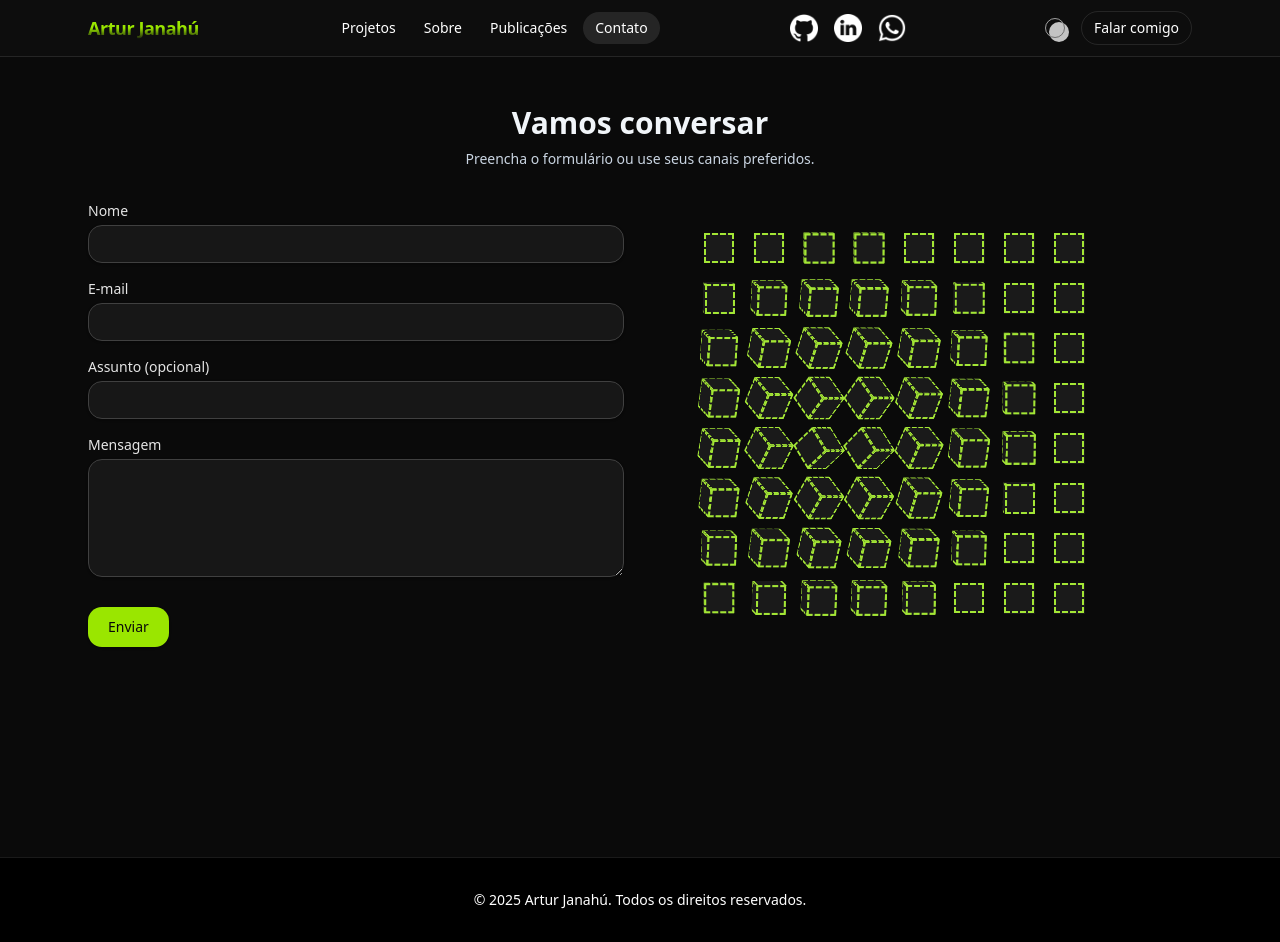
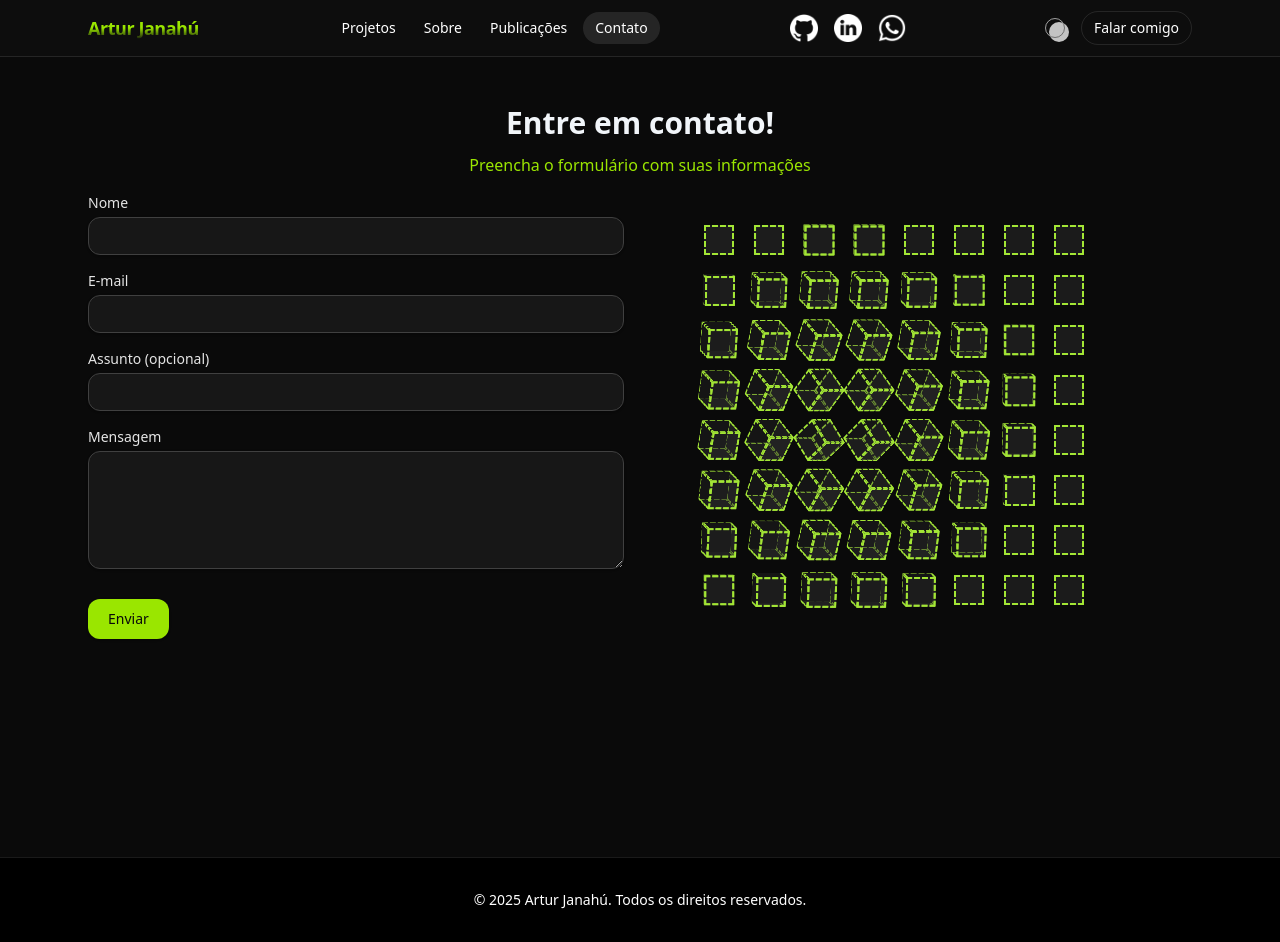
Before and after one commit to tuca-janahu/portfolio-react, a React (Vite) app in the folder my-portfolio/: page /contact in a window 1280 px wide. Built offline with nearby package versions, Linux system fonts and the light colour scheme.

Commit message:
feat: formsection

```diff
--- a/my-portfolio/src/index.css
+++ b/my-portfolio/src/index.css
@@ -4,26 +4,3 @@
 @import "./styles/tokens.css";
 
 @custom-variant dark (&:is(.dark *));
-
-@layer base {
-  :root { --brand: var(--color-amber-500); --accent: var(--color-teal-500); }
-  .dark { --brand: var(--color-amber-400); --accent: var(--color-teal-400); }
-}
-
-@theme inline { --radius-sm: calc(var(--radius) - 4px); --radius-md: calc(var(--radius) - 2px); --radius-lg: var(--radius); --radius-xl: calc(var(--radius) + 4px); --color-background: var(--background); --color-foreground: var(--foreground); --color-card: var(--card); --color-card-foreground: var(--card-foreground); --color-popover: var(--popover); --color-popover-foreground: var(--popover-foreground); --color-primary: var(--primary); --color-primary-foreground: var(--primary-foreground); --color-secondary: var(--secondary); --color-secondary-foreground: var(--secondary-foreground); --color-muted: var(--muted); --color-muted-foreground: var(--muted-foreground); --color-accent: var(--accent); --color-accent-foreground: var(--accent-foreground); --color-destructive: var(--destructive); --color-border: var(--border); --color-input: var(--input); --color-ring: var(--ring); --color-chart-1: var(--chart-1); --color-chart-2: var(--chart-2); --color-chart-3: var(--chart-3); --color-chart-4: var(--chart-4); --color-chart-5: var(--chart-5); --color-sidebar: var(--sidebar); --color-sidebar-foreground: var(--sidebar-foreground); --color-sidebar-primary: var(--sidebar-primary); --color-sidebar-primary-foreground: var(--sidebar-primary-foreground); --color-sidebar-accent: var(--sidebar-accent); --color-sidebar-accent-foreground: var(--sidebar-accent-foreground); --color-sidebar-border: var(--sidebar-border); --color-sidebar-ring: var(--sidebar-ring);
-}
-
-:root { --radius: 0.625rem; --background: oklch(1 0 0); --foreground: oklch(0.145 0 0); --card: oklch(1 0 0); --card-foreground: oklch(0.145 0 0); --popover: oklch(1 0 0); --popover-foreground: oklch(0.145 0 0); --primary: oklch(0.205 0 0); --primary-foreground: oklch(0.985 0 0); --secondary: oklch(0.97 0 0); --secondary-foreground: oklch(0.205 0 0); --muted: oklch(0.97 0 0); --muted-foreground: oklch(0.556 0 0); --accent: oklch(0.97 0 0); --accent-foreground: oklch(0.205 0 0); --destructive: oklch(0.577 0.245 27.325); --border: oklch(0.922 0 0); --input: oklch(0.922 0 0); --ring: oklch(0.708 0 0); --chart-1: oklch(0.646 0.222 41.116); --chart-2: oklch(0.6 0.118 184.704); --chart-3: oklch(0.398 0.07 227.392); --chart-4: oklch(0.828 0.189 84.429); --chart-5: oklch(0.769 0.188 70.08); --sidebar: oklch(0.985 0 0); --sidebar-foreground: oklch(0.145 0 0); --sidebar-primary: oklch(0.205 0 0); --sidebar-primary-foreground: oklch(0.985 0 0); --sidebar-accent: oklch(0.97 0 0); --sidebar-accent-foreground: oklch(0.205 0 0); --sidebar-border: oklch(0.922 0 0); --sidebar-ring: oklch(0.708 0 0);
-}
-
-.dark { --background: oklch(0.145 0 0); --foreground: oklch(0.985 0 0); --card: oklch(0.205 0 0); --card-foreground: oklch(0.985 0 0); --popover: oklch(0.205 0 0); --popover-foreground: oklch(0.985 0 0); --primary: oklch(0.922 0 0); --primary-foreground: oklch(0.205 0 0); --secondary: oklch(0.269 0 0); --secondary-foreground: oklch(0.985 0 0); --muted: oklch(0.269 0 0); --muted-foreground: oklch(0.708 0 0); --accent: oklch(0.269 0 0); --accent-foreground: oklch(0.985 0 0); --destructive: oklch(0.704 0.191 22.216); --border: oklch(1 0 0 / 10%); --input: oklch(1 0 0 / 15%); --ring: oklch(0.556 0 0); --chart-1: oklch(0.488 0.243 264.376); --chart-2: oklch(0.696 0.17 162.48); --chart-3: oklch(0.769 0.188 70.08); --chart-4: oklch(0.627 0.265 303.9); --chart-5: oklch(0.645 0.246 16.439); --sidebar: oklch(0.205 0 0); --sidebar-foreground: oklch(0.985 0 0); --sidebar-primary: oklch(0.488 0.243 264.376); --sidebar-primary-foreground: oklch(0.985 0 0); --sidebar-accent: oklch(0.269 0 0); --sidebar-accent-foreground: oklch(0.985 0 0); --sidebar-border: oklch(1 0 0 / 10%); --sidebar-ring: oklch(0.556 0 0);
-}
-
-@layer base {
-  * {
-    @apply border-border outline-ring/50;
-  }
-  body {
-    @apply bg-background text-foreground;
-  }
-}
--- a/my-portfolio/src/pages/Contact.tsx
+++ b/my-portfolio/src/pages/Contact.tsx
@@ -1,41 +1,14 @@
-import Form from "../components/Form";
-import Cubes from "../components/Cubes";
+
+import FormSection from "../sections/FormSection";
 
 function Contact() {
   return (
   <main className="min-h-dvh bg-white text-neutral-800 dark:bg-neutral-950 dark:text-slate-100">
-    <section className="mx-auto max-w-6xl px-4 sm:px-6 py-8 sm:py-12">
-        <div className="mb-8 text-center">
-          <h1 className="text-2xl sm:text-3xl font-semibold">Vamos conversar</h1>
-          <p className="mt-2 text-sm text-slate-600 dark:text-slate-300">
-            Preencha o formulário ou use seus canais preferidos.
-          </p>
-        </div>
-
-        <div className="grid gap-8 lg:grid-cols-2 items-start">
-          <div className="order-2 lg:order-1">
-            <Form />
-          </div>
-          <div className="order-1 lg:order-2 lg:self-start">   {/* sobe para o topo da célula direita */}
-      <div className="aspect-square w-fit h-fit">           {/* centraliza o Cubes */}
-                  <Cubes
-                    gridSize={8}          // mais células
-                    cellGap={20}            // espaçamento entre cubos
-                    maxAngle={60}
-                    cubeSize={30}          // tamanho do cubo
-                    radius={4}
-                    borderStyle="2px dashed #a3e635" // lime-400
-                    faceColor="#1a1a1a"
-                    rippleColor="#a3e635"
-                    rippleSpeed={3.0}
-                    autoAnimate
-                    rippleOnClick
-                  />
-                </div>
-
-</div>
-        </div>
-      </section>
+      <div className="mx-auto max-w-6xl px-4 sm:px-6 pb-2 sm:pb-4 text-center pt-12">
+        <h2 className="text-xl sm:text-3xl font-semibold mb-3">Entre em contato!</h2>
+        <p className="text-sm sm:text-base text-lime-400" >Preencha o formulário com suas informações</p>
+      </div>
+      <FormSection />
     </main>
   );
 }
--- a/my-portfolio/src/pages/Home.tsx
+++ b/my-portfolio/src/pages/Home.tsx
@@ -1,8 +1,6 @@
-  import Form from "../components/Form";
+import FormSection from "../sections/FormSection";
 import Hero from "../sections/Hero";
 import ProjectsPeek from "../sections/ProjectsPeek";
-  import Cubes from "../components/Cubes";
-
 
 export default function Home() {
   return (
@@ -10,36 +8,11 @@
       <Hero />
       <ProjectsPeek />
       {/* âncora de contato */}
-        <section
-          id="contact-section"
-          className="mx-auto max-w-6xl px-4 sm:px-6 py-12 sm:py-16"
-        >
+      <div className="mx-auto max-w-6xl px-4 sm:px-6 pb-2 sm:pb-4 ">
         <h2 className="text-xl sm:text-2xl font-semibold mb-3">Contato</h2>
-          <div className="grid gap-8 lg:grid-cols-2 items-start">
-            <div>
-              <Form />
       </div>
 
-
-                <div className="aspect-square w-fit h-fit">           {/* centraliza o Cubes */}
-                  <Cubes
-                    gridSize={8}          // mais células
-                    cellGap={20}            // espaçamento entre cubos
-                    maxAngle={60}
-                    cubeSize={30}          // tamanho do cubo
-                    radius={4}
-                    borderStyle="2px dashed #a3e635" // lime-400
-                    faceColor="#1a1a1a"
-                    rippleColor="#a3e635"
-                    rippleSpeed={3.0}
-                    autoAnimate
-                    rippleOnClick
-                  />
-                </div>
-
-          </div>
-
-        </section>
+      <FormSection />
     </main>
   );
 }
--- /dev/null
+++ b/my-portfolio/src/sections/FormSection.tsx
@@ -0,0 +1,37 @@
+import Form from "../components/Form";
+import Cubes from "../components/Cubes";
+
+export default function FormSection() {
+    return(
+        <section
+          id="contact-section"
+          className="mx-auto max-w-6xl px-4 sm:px-6 pb-12 sm:pb-16"
+        >
+
+          <div className="grid gap-8 lg:grid-cols-2 items-start">
+            <div>
+              <Form />
+            </div>
+
+
+                <div className="aspect-square w-fit h-fit">           {/* centraliza o Cubes */}
+                  <Cubes
+                    gridSize={8}          // mais células
+                    cellGap={20}            // espaçamento entre cubos
+                    maxAngle={60}
+                    cubeSize={30}          // tamanho do cubo
+                    radius={4}
+                    borderStyle="2px dashed #a3e635" // lime-400
+                    faceColor="#2e2e2e50"
+                    rippleColor="#a3e635"
+                    rippleSpeed={3.0}
+                    autoAnimate
+                    rippleOnClick
+                  />
+                </div>
+
+          </div>
+
+        </section>
+    )
+}
```
Lines whose indentation alone changed are shown as unchanged.
